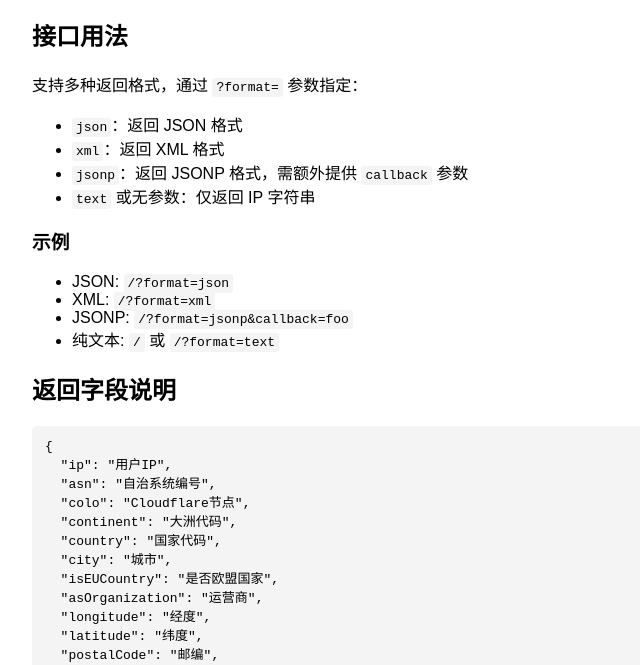
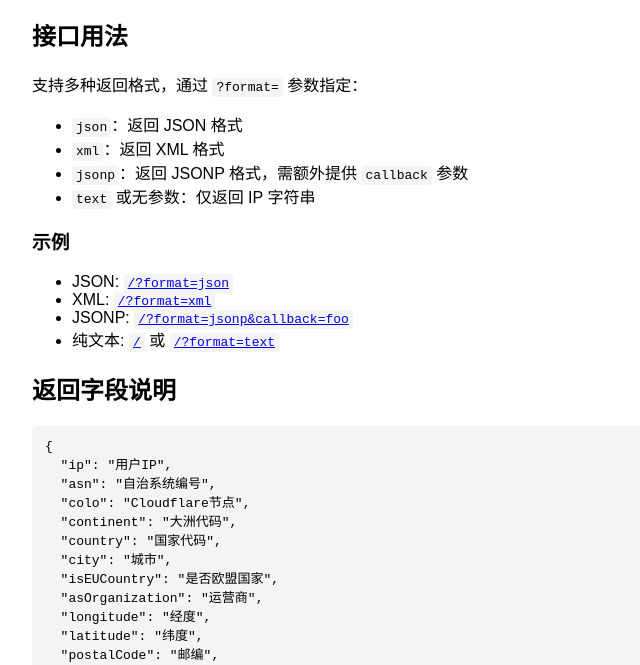
Before and after one commit to cyb233/ip-worker, a website: page public/about.html in a window 1280 px wide. Shown: the part 126-791 px from the top of the page, without its empty margins (0-640 px from the left). Drawn offline with Linux system fonts and the light colour scheme; no server answers.

Commit message:
更新关于 IP Worker 说明页的示例链接，添加超链接以便于访问

```diff
--- a/public/about.html
+++ b/public/about.html
@@ -37,10 +37,10 @@
 	</ul>
 	<h3>示例</h3>
 	<ul>
-		<li>JSON: <code>/&#63;format=json</code></li>
-		<li>XML: <code>/&#63;format=xml</code></li>
-		<li>JSONP: <code>/&#63;format=jsonp&amp;callback=foo</code></li>
-		<li>纯文本: <code>/</code> 或 <code>/&#63;format=text</code></li>
+		<li>JSON: <a href="/?format=json"><code>/?format=json</code></a></li>
+		<li>XML: <a href="/?format=xml"><code>/?format=xml</code></a></li>
+		<li>JSONP: <a href="/?format=jsonp&callback=foo"><code>/?format=jsonp&callback=foo</code></a></li>
+		<li>纯文本: <a href="/"><code>/</code></a> 或 <a href="/?format=text"><code>/?format=text</code></a></li>
 	</ul>
 	<h2>返回字段说明</h2>
 	<pre>
```
